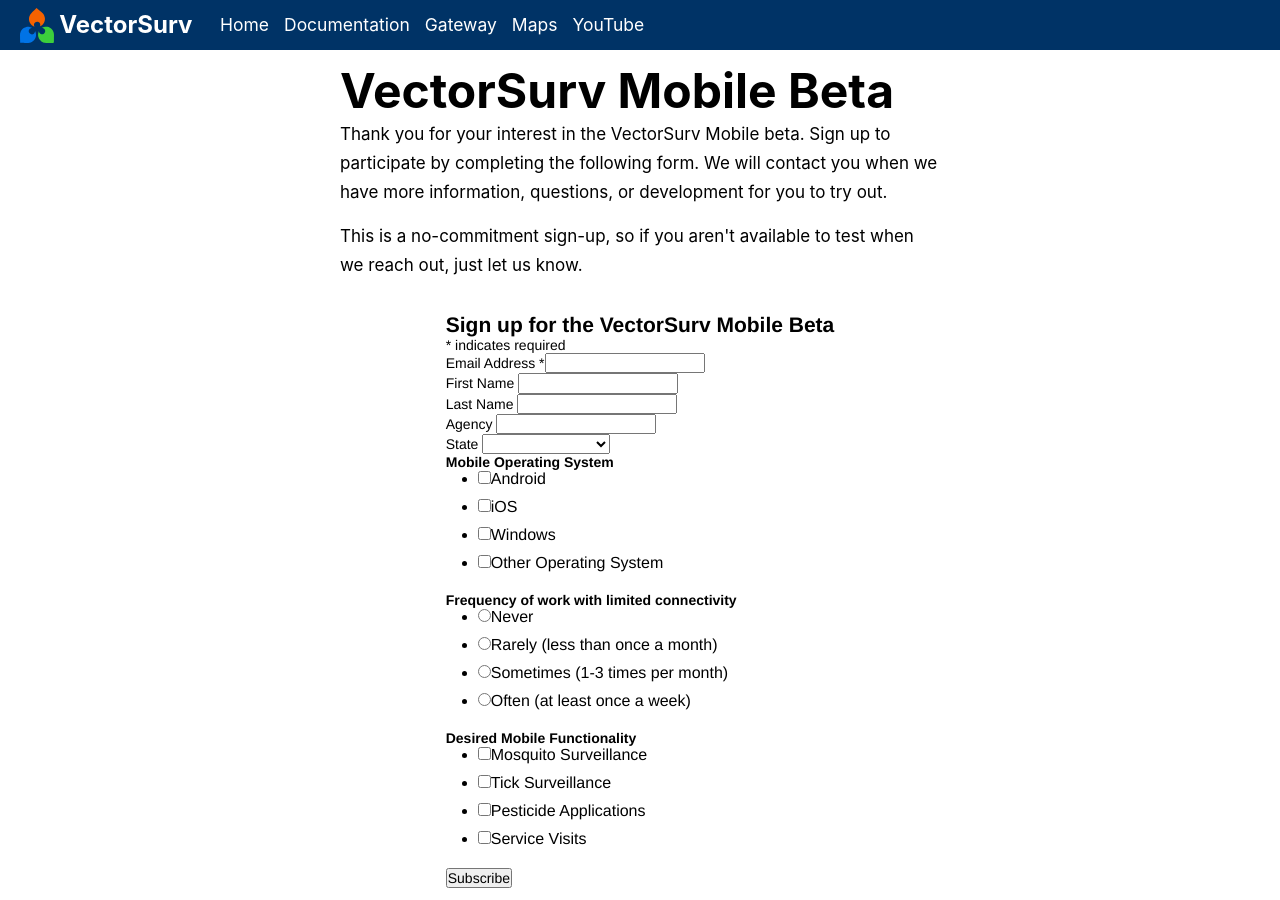
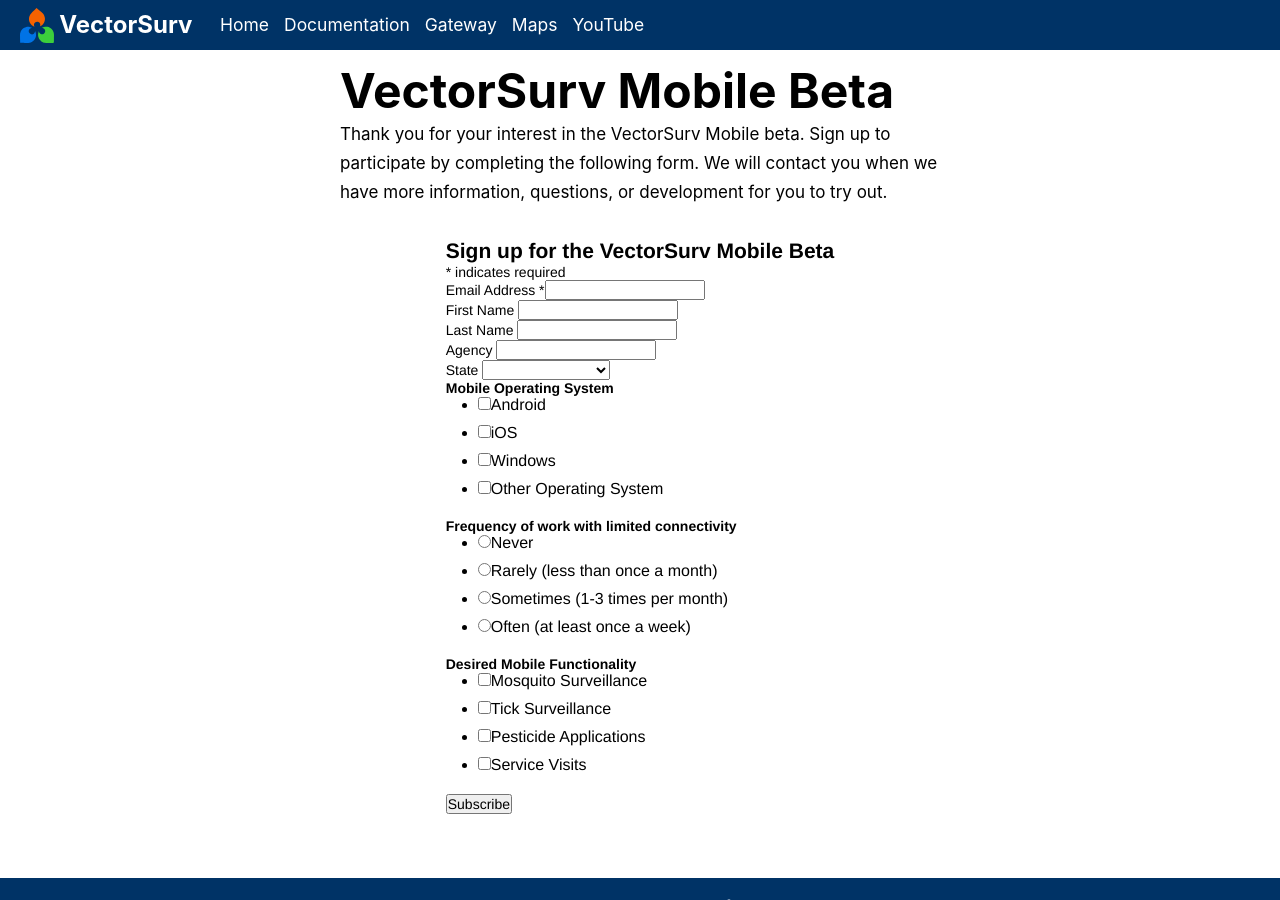
Before and after one commit to tlvaldepena/vectorsurv.org, a Jekyll site: the page built from mobilebeta.md, in a window 1280 px wide and 900 px high. Built offline with Jekyll 4.4.1, drawn with Linux system fonts in a browser that asks for light colours; our own code applies the rules of GitHub Pages for plain Markdown files; comment, search, counter and statistics services are not loaded.

Commit message:
Remove no-commitment sign-up note from mobile beta

```diff
--- a/mobilebeta.md
+++ b/mobilebeta.md
@@ -13,8 +13,6 @@
   <div>
     <h1>VectorSurv Mobile Beta</h1>
     <p>Thank you for your interest in the VectorSurv Mobile beta. Sign up to participate by completing the following form. We will contact you when we have more information, questions, or development for you to try out. </p>
-
-    <p>This is a no-commitment sign-up, so if you aren't available to test when we reach out, just let us know.  </p>
   </div>
   </div>
 </div>
```
